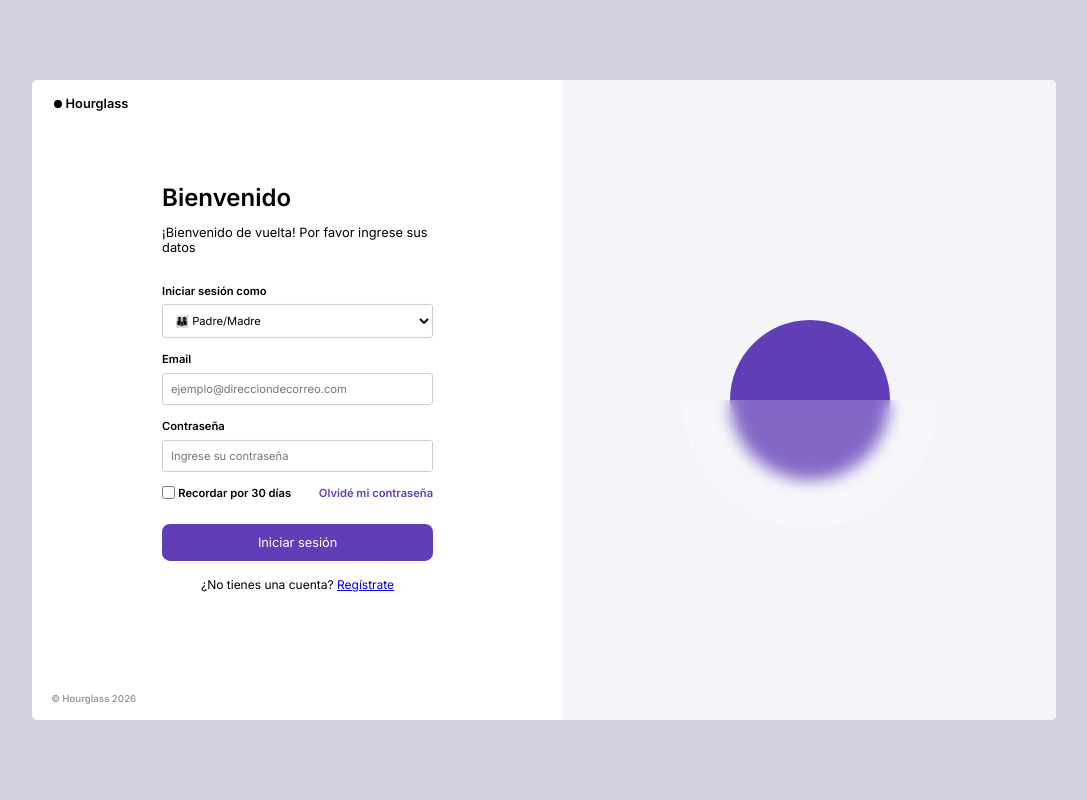
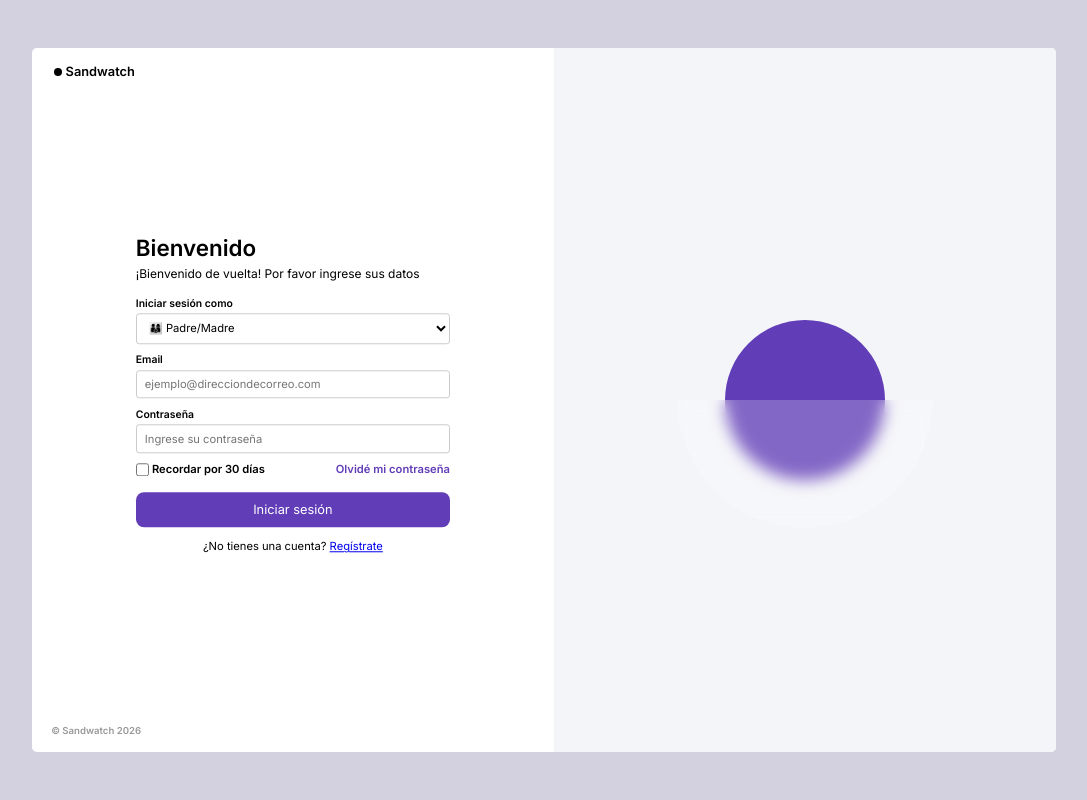
Before and after one commit to Andy-Campo/sandwatch, a PHP site: page / in a window 1280 px wide. Shown: the whole page, without its empty margins (96-1183 px from the left). Run offline with PHP 8.4, Linux system fonts and the light colour scheme.

Commit message:
Arreglo Final

```diff
--- a/Frontend/calendario.html
+++ b/Frontend/calendario.html
@@ -4,7 +4,7 @@
 <head>
     <meta charset="UTF-8">
     <meta name="viewport" content="width=device-width, initial-scale=1.0">
-    <title>Calendario - Hourglass</title>
+    <title>Calendario - Sandwatch</title>
     <link rel="stylesheet" href="css/estilos.css">
     <style>
         /* Estilos específicos para el calendario */
@@ -339,7 +339,7 @@
     <nav class="nav">
         <div class="nav_container">
             <figure class="nav_figure">
-                <img src="./icons/logo.svg" class="nav_logo" alt="Hourglass Logo">
+                <img src="./icons/logo.svg" class="nav_logo" alt="Sandwatch Logo">
             </figure>
 
             <button class="nav_toggle" id="menuToggle" aria-label="Abrir menú">
--- a/Frontend/calendarioHijo.html
+++ b/Frontend/calendarioHijo.html
@@ -4,7 +4,7 @@
 <head>
     <meta charset="UTF-8">
     <meta name="viewport" content="width=device-width, initial-scale=1.0">
-    <title>Mi Calendario - Hourglass</title>
+    <title>Mi Calendario - Sandwatch</title>
     <link rel="stylesheet" href="css/estilos.css">
     <style>
         /* Estilos específicos para el calendario del hijo */
@@ -366,7 +366,7 @@
     <nav class="nav">
         <div class="nav_container">
             <figure class="nav_figure">
-                <img src="./icons/logo.svg" class="nav_logo" alt="Hourglass Logo">
+                <img src="./icons/logo.svg" class="nav_logo" alt="Sandwatch Logo">
             </figure>
 
             <button class="nav_toggle" id="menuToggle" aria-label="Abrir menú">
--- a/Frontend/css/style.css
+++ b/Frontend/css/style.css
@@ -12,7 +12,6 @@
     --bg-banner-color: #F4F5F9;
     --border-input-color: #CBCBCB;
     --primary-color: #613DB7;
-
 }
 
 /*Body*/
@@ -28,12 +27,17 @@ body{
 /*Container*/
 .container{
     width: 64rem;
-    height: 40rem;
+    height: 44rem; /* Altura optimizada para dar espacio a los requisitos */
     border-radius: 0.3rem;
     background-color: var(--bg-form-color);
     display: flex;
     justify-content: space-between;
     overflow: hidden;
+    box-sizing: border-box;
+}
+
+.card {
+    box-sizing: border-box;
 }
 
 /*Form*/
@@ -42,6 +46,7 @@ body{
     display: flex;
     flex-direction: column;
     padding: 1rem 1.2rem;
+    box-sizing: border-box;
 }
 
 /*Form - top*/
@@ -79,19 +84,21 @@ body{
     justify-content: center;
     align-items: center;
     position: relative;
-    overflow: hidden;
+    overflow: hidden; /* Adiós a la barra de desplazamiento */
+    box-sizing: border-box;
+    padding: 2rem 0;
 }
 
-/*Login*/
+/*Login & Register containers*/
 .login,
 .register{
-    width: 55%;
+    width: 65%;
     position: absolute;
     top: 50%;
+    transition: transform 0.8s, opacity 0.8s;
 }
 .login{
     transform: translateY(-50%);
-    transition: transform 0.8s, opacity 0.8s;
     opacity: 1;
 }
 .form.toggle .login{
@@ -101,7 +108,6 @@ body{
 
 .register{
     transform: translateY(100%);
-    transition: transform 0.8s, opacity 0.8s;
     opacity: 0;
 }
 .form.toggle .register{
@@ -111,32 +117,41 @@ body{
 
 .form h2{
     font-weight: 600;
-    font-size: 1.5rem;
-    margin-bottom: 0.8rem;
+    font-size: 1.4rem;
+    margin-bottom: 0.3rem;
 }
 .form p{
-    font-size: 0.8rem;
-    margin-bottom: 1.8rem;
+    font-size: 0.75rem;
+    margin-bottom: 1rem;
 }
 
 /*Inputs*/
 .form .input{
     display: flex;
     flex-direction: column;
-    gap: 0.4rem;
-    margin-bottom: 0.9rem;
+    gap: 0.2rem;
+    margin-bottom: 0.6rem;
 }
 .form .input label{
-    font-size: 0.7rem;
+    font-size: 0.65rem;
     font-weight: 600;
 }
 .form .input input{
     font-size: 0.7rem;
     outline: none;
-    border: none;
     border: 1px solid var(--border-input-color);
     border-radius: 0.2rem;
-    padding: 0.5rem;
+    padding: 0.4rem 0.5rem;
+}
+
+/* Indicadores de requisitos de contraseña optimizados */
+#password-requirements {
+    font-size: 0.7rem;
+    margin: 4px 0;
+    text-align: left;
+}
+#password-requirements p {
+    margin: 1px 0 !important;
 }
 
 /*Reminder*/
@@ -144,7 +159,7 @@ body{
     display: flex;
     justify-content: space-between;
     align-items: center;
-    margin-bottom: 1.5rem;
+    margin-bottom: 1rem;
 }
 .form .checkbox-container{
     font-size: 0.7rem;
@@ -164,12 +179,13 @@ body{
 .form .buttons{
     display: flex;
     flex-direction: column;
-    gap: 0.6rem;
-    margin-bottom: 1rem;
+    gap: 0.4rem;
+    margin-bottom: 0.8rem;
+    margin-top: 0.5rem;
 }
 .form .buttons button{
     width: 100%;
-    padding: 0.7rem;
+    padding: 0.6rem;
     font-size: 0.8rem;
     border-radius: 0.5rem;
     border: none;
@@ -188,7 +204,7 @@ body{
 /*Account*/
 .form .account{
     text-align: center;
-    font-size: 0.75rem;
+    font-size: 0.7rem;
 }
 
 /*Banner*/
@@ -198,6 +214,8 @@ body{
     display: flex;
     align-items: center;
     justify-content: center;
+    position: relative;
+    overflow: hidden;
 }
 .circle{
     background-color: var(--primary-color);
@@ -219,17 +237,37 @@ body{
     clip-path: inset(0 0 50% 0);
 }
 
+/* Estilos para select de roles */
+.form .input select {
+    font-size: 0.7rem;
+    outline: none;
+    border: 1px solid var(--border-input-color);
+    border-radius: 0.2rem;
+    padding: 0.4rem 0.5rem;
+    background-color: white;
+    cursor: pointer;
+}
+
+.form .input select:focus,
+.form .input input:focus {
+    border-color: var(--primary-color);
+    box-shadow: 0 0 0 2px rgba(97, 61, 183, 0.1);
+}
+
 /*Responsive*/
 @media(max-width:1088px){
     body{
         background-color: var(--bg-form-color);
+        height: auto;
     }
     .container{
         flex-direction: column;
+        width: 100%;
+        height: auto;
     }
     .container .form-container{
         padding: 0;
-        height: 80%;
+        height: auto;
         order: 2;
     }
     .form-top,.form-bot{
@@ -237,10 +275,8 @@ body{
     }
     .container .banner{
         width: 100%;
-        height: 20%;
+        height: 8rem;
         order: 1;
-        margin-top: 2rem;
-        margin-bottom: 2.5rem;
         background-color: transparent;
     }
     .circle{
@@ -252,56 +288,18 @@ body{
         height: 6rem;
     }
     .form .login,.form .register{
-        width: 18rem;
-        height: 100%;
+        width: 85%;
+        position: relative;
+        transform: none !important;
+        margin: 0 auto;
+    }
+    .form.toggle .login {
+        display: none;
+    }
+    .form:not(.toggle) .register {
+        display: none;
     }
     .form h2, .form p{
         text-align: center;
     }
 }
-@media(max-width:350px){
-    .form .login,
-    .form .register{
-        width: 90%;
-        height: 100%;
-    }
-}
-
-/* Estilos adicionales para select de roles */
-.form .input select {
-    font-size: 0.7rem;
-    outline: none;
-    border: none;
-    border: 1px solid var(--border-input-color);
-    border-radius: 0.2rem;
-    padding: 0.5rem;
-    background-color: white;
-    cursor: pointer;
-    appearance: auto;
-}
-
-.form .input select:focus {
-    border-color: var(--primary-color);
-    box-shadow: 0 0 0 2px rgba(97, 61, 183, 0.1);
-}
-
-/* Mensaje de rol en el banner */
-.role-indicator {
-    position: absolute;
-    bottom: 2rem;
-    font-size: 0.8rem;
-    color: var(--primary-color);
-    font-weight: 600;
-    background: rgba(255, 255, 255, 0.9);
-    padding: 0.3rem 1rem;
-    border-radius: 20px;
-    box-shadow: 0 2px 8px rgba(0,0,0,0.1);
-}
-
-/* Ajustes responsivos */
-@media(max-width:1088px){
-    .form .input select {
-        font-size: 0.8rem;
-        padding: 0.6rem;
-    }
-}
--- a/Frontend/dashboard.html
+++ b/Frontend/dashboard.html
@@ -4,7 +4,7 @@
 <head>
     <meta charset="UTF-8">
     <meta name="viewport" content="width=device-width, initial-scale=1.0">
-    <title>Dashboard - Hourglass</title>
+    <title>Dashboard - Sandwatch</title>
     <link rel="stylesheet" href="css/estilos.css">
     <style>
         /* ===== ESTILOS PARA VALIDACIONES ===== */
@@ -173,7 +173,7 @@
     <nav class="nav">
         <div class="nav_container">
             <figure class="nav_figure">
-                <img src="./icons/logo.svg" class="nav_logo" alt="Hourglass Logo">
+                <img src="./icons/logo.svg" class="nav_logo" alt="Sandwatch Logo">
             </figure>
 
             <button class="nav_toggle" id="menuToggle" aria-label="Abrir menú">
--- a/Frontend/dashboard2.html
+++ b/Frontend/dashboard2.html
@@ -4,7 +4,7 @@
 <head>
     <meta charset="UTF-8">
     <meta name="viewport" content="width=device-width, initial-scale=1.0">
-    <title>Mis Tareas - Hourglass</title>
+    <title>Mis Tareas - Sandwatch</title>
     <link rel="stylesheet" href="css/estilos.css">
     <style>
         /* Estilos adicionales para la vista de hijos */
@@ -122,7 +122,7 @@
     <nav class="nav">
         <div class="nav_container">
             <figure class="nav_figure">
-                <img src="./icons/logo.svg" class="nav_logo" alt="Hourglass Logo">
+                <img src="./icons/logo.svg" class="nav_logo" alt="Sandwatch Logo">
             </figure>
 
             <button class="nav_toggle" id="menuToggle" aria-label="Abrir menú">
--- a/Frontend/hijos.html
+++ b/Frontend/hijos.html
@@ -4,7 +4,7 @@
 <head>
     <meta charset="UTF-8">
     <meta name="viewport" content="width=device-width, initial-scale=1.0">
-    <title>Mis Hijos - Hourglass</title>
+    <title>Mis Hijos - Sandwatch</title>
     <link rel="stylesheet" href="css/estilos.css">
     <link rel="stylesheet" href="css/hijos.css">
     <style>
@@ -162,7 +162,7 @@
     <nav class="nav">
         <div class="nav_container">
             <figure class="nav_figure">
-                <img src="./icons/logo.svg" class="nav_logo" alt="Hourglass Logo">
+                <img src="./icons/logo.svg" class="nav_logo" alt="Sandwatch Logo">
             </figure>
 
             <!-- Botón hamburguesa -->
--- a/Frontend/index.html
+++ b/Frontend/index.html
@@ -5,7 +5,7 @@
     <meta charset="UTF-8">
     <meta http-equiv="X-UA-Compatible" content="IE=edge">
     <meta name="viewport" content="width=device-width, initial-scale=1.0">
-    <title>Login - Hourglass</title>
+    <title>Login - Sandwatch</title>
     <link rel="stylesheet" href="css/style.css">
 </head>
 
@@ -13,7 +13,7 @@
     <div class="container">
         <div class="form-container">
             <div class="form-top">
-                <span>Hourglass</span>
+                <span>Sandwatch</span>
             </div>
             <div class="form" id="form">
                 <div class="login">
@@ -99,7 +99,7 @@
                 </form>
             </div>
             <div class="form-bot">
-                <span>© Hourglass 2026</span>
+                <span>© Sandwatch 2026</span>
             </div>
         </div>
         <div class="banner" id="banner">
--- a/Frontend/js/auth-ui.js
+++ b/Frontend/js/auth-ui.js
@@ -283,9 +283,17 @@ document.addEventListener('DOMContentLoaded', function() {
     const reqNumber = document.getElementById('req-number');
     const reqSymbol = document.getElementById('req-symbol');
     const matchStatus = document.getElementById('match-status');
+    const nameInput = document.getElementById('name');
 
     let isPasswordValid = false;
     let doPasswordsMatch = false;
+
+    if (nameInput) {
+        nameInput.addEventListener('input', (e) => {
+            // Reemplaza cualquier número que el usuario escriba de forma instantánea
+            nameInput.value = nameInput.value.replace(/[0-9]/g, '');
+        });
+    }
 
     function validatePasswordRealTime() {
         if (!passwordRegInput) return;
@@ -320,6 +328,7 @@ document.addEventListener('DOMContentLoaded', function() {
 
         isPasswordValid = hasLength && hasLower && hasUpper && hasNumber && hasSymbol;
         validateMatchRealTime();
+
     }
 
     function validateMatchRealTime() {
--- a/Frontend/reporte.html
+++ b/Frontend/reporte.html
@@ -4,7 +4,7 @@
 <head>
     <meta charset="UTF-8">
     <meta name="viewport" content="width=device-width, initial-scale=1.0">
-    <title>Reporte - Hourglass</title>
+    <title>Reporte - Sandwatch</title>
     <link rel="stylesheet" href="css/estilos.css">
     <style>
         /* Estilos específicos para el reporte */
@@ -290,7 +290,7 @@
     <nav class="nav">
         <div class="nav_container">
             <figure class="nav_figure">
-                <img src="./icons/logo.svg" class="nav_logo" alt="Hourglass Logo">
+                <img src="./icons/logo.svg" class="nav_logo" alt="Sandwatch Logo">
             </figure>
 
             <button class="nav_toggle" id="menuToggle" aria-label="Abrir menú">
```
